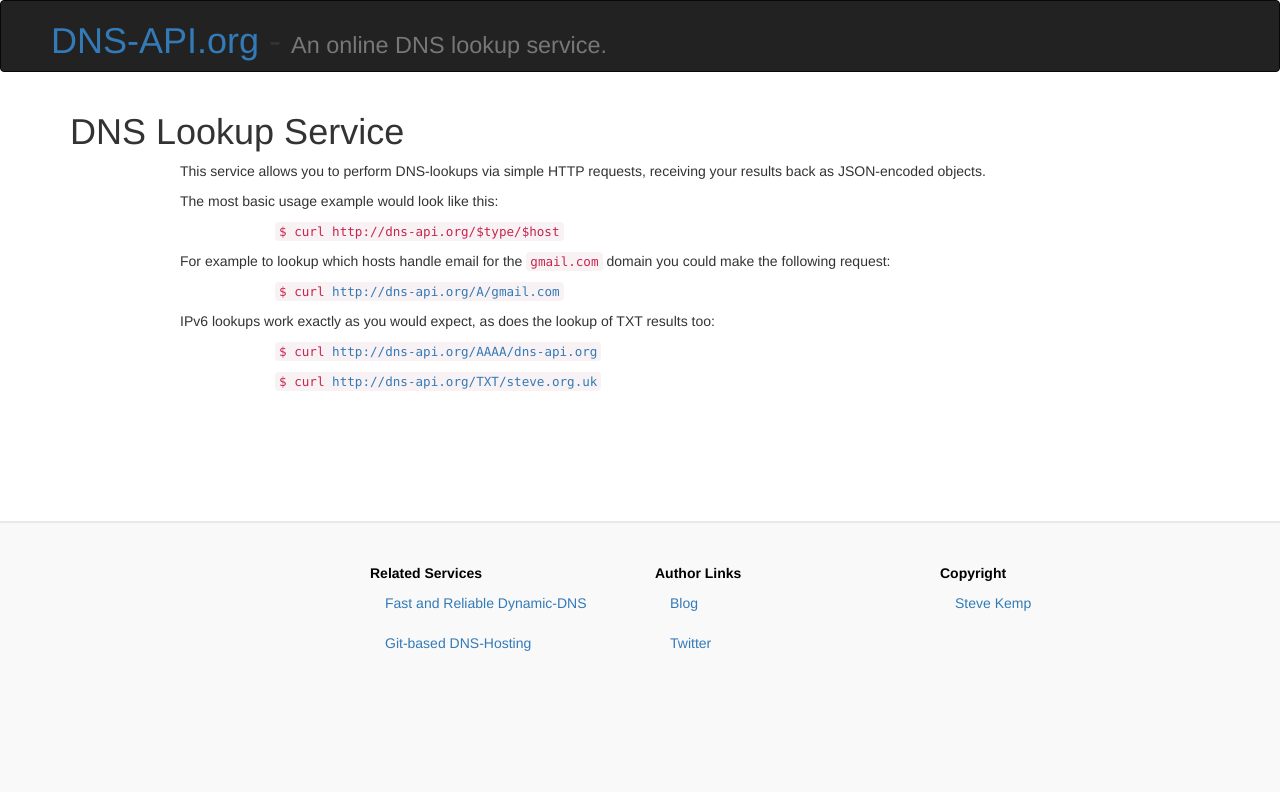
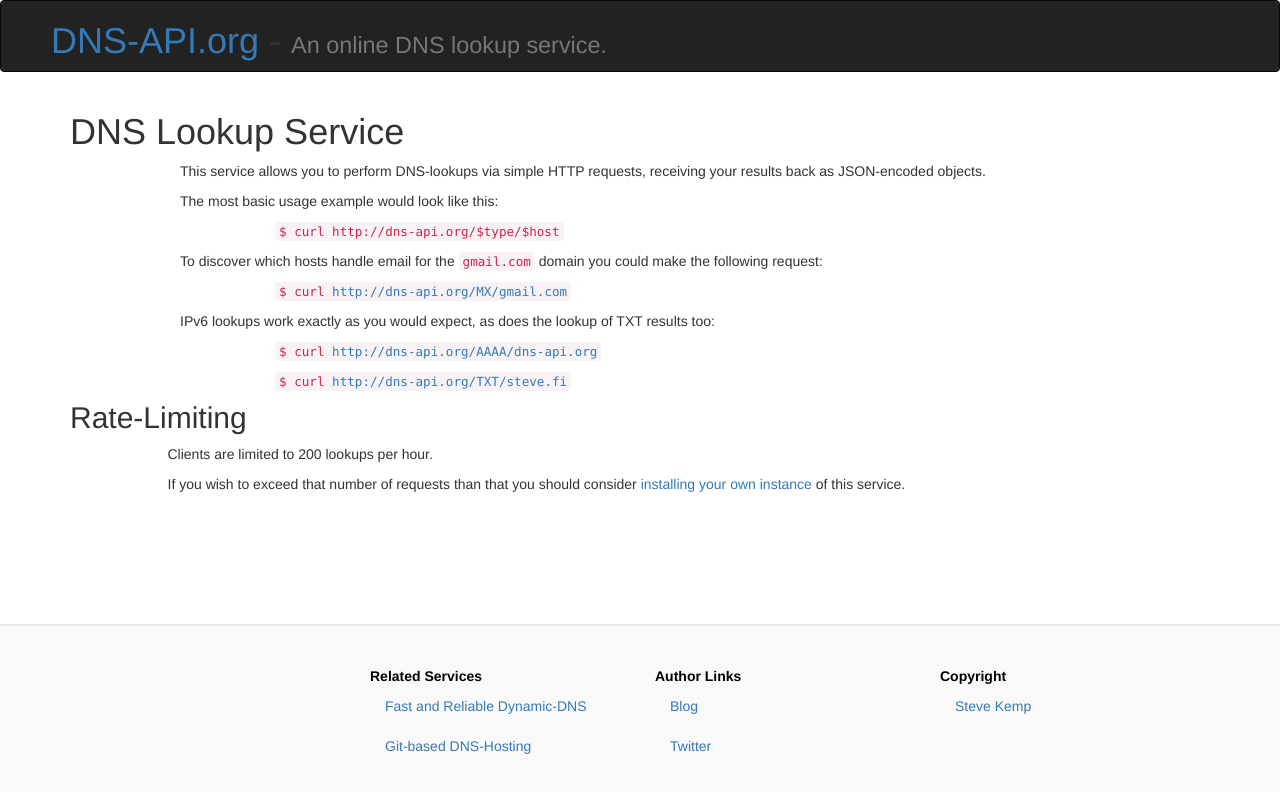
Before and after one commit to skx/dns-api.org, a plain HTML site: page public/index.html in a window 1280 px wide. Drawn offline with nearby package versions, Linux system fonts and the light colour scheme.

Commit message:
Mention rate-limiting.  Updated examples.

```diff
--- a/public/index.html
+++ b/public/index.html
@@ -7,11 +7,9 @@
     <meta name="keywords" content="dns, json, api" />
     <title>DNS-API.org - An online DNS lookup service</title>
     <meta name="viewport" content="width=device-width, initial-scale=1">
-
     <link href="https://maxcdn.bootstrapcdn.com/bootstrap/3.3.7/css/bootstrap.min.css" rel="stylesheet" integrity="sha384-BVYiiSIFeK1dGmJRAkycuHAHRg32OmUcww7on3RYdg4Va+PmSTsz/K68vbdEjh4u" crossorigin="anonymous">
     <script src="//code.jquery.com/jquery-1.12.4.min.js"></script>
     <script src="https://maxcdn.bootstrapcdn.com/bootstrap/3.3.7/js/bootstrap.min.js" integrity="sha384-Tc5IQib027qvyjSMfHjOMaLkfuWVxZxUPnCJA7l2mCWNIpG9mGCD8wGNIcPD7Txa" crossorigin="anonymous"></script>
-
     <style type="text/css">
      html {
        background-color:#f9f9f9;
@@ -58,7 +56,7 @@
           <div class="col-sm-1 col-md-1">
           </div>
           <div class="col-sm-11 col-md-11">
-            <p>For example to lookup which hosts handle email for the <code>gmail.com</code> domain you could make the following request:</p>
+            <p>To discover which hosts handle email for the <code>gmail.com</code> domain you could make the following request:</p>
           </div>
         </div>
         <div class="row">
@@ -66,7 +64,7 @@
           </div>
           <div class="col-sm-11 col-md-10">
             <p><code>
-                $ curl <a href="http://dns-api.org/A/gmail.com">http://dns-api.org/A/gmail.com</a>
+                $ curl <a href="http://dns-api.org/MX/gmail.com">http://dns-api.org/MX/gmail.com</a>
             </code></p>
           </div>
         </div>
@@ -85,8 +83,19 @@
                 $ curl <a href="http://dns-api.org/AAAA/dns-api.org">http://dns-api.org/AAAA/dns-api.org</a>
             </code></p>
             <p><code>
-                $ curl <a href="http://dns-api.org/TXT/steve.org.uk">http://dns-api.org/TXT/steve.org.uk</a>
+                $ curl <a href="http://dns-api.org/TXT/steve.fi">http://dns-api.org/TXT/steve.fi</a>
             </code></p>
+          </div>
+
+          <h2>Rate-Limiting</h2>
+          <div class="row">
+            <div class="col-sm-1 col-md-1">
+            </div>
+            <div class="col-sm-11 col-md-11">
+              <p>Clients are limited to 200 lookups per hour.</p>
+              <p>If you wish to exceed that number of requests than that you should consider <a href="https://github.com/skx/dns-api.org">installing your own instance</a> of this service.</p>
+
+            </div>
           </div>
         </div>
       </div>
```
Lines whose indentation alone changed are shown as unchanged.
